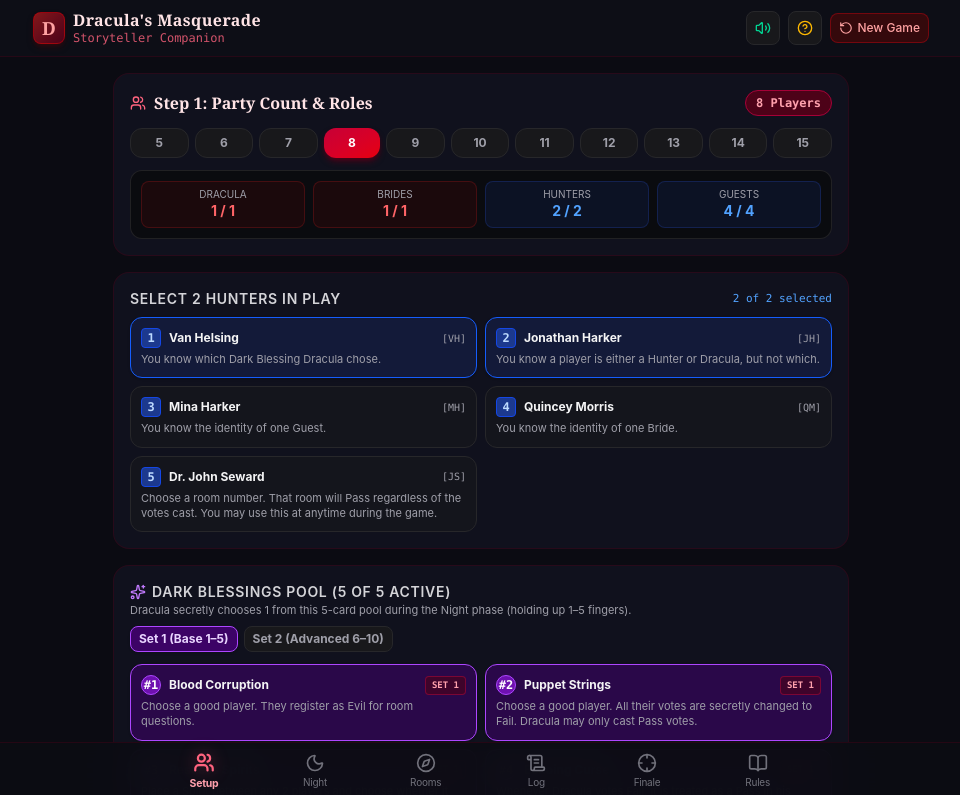
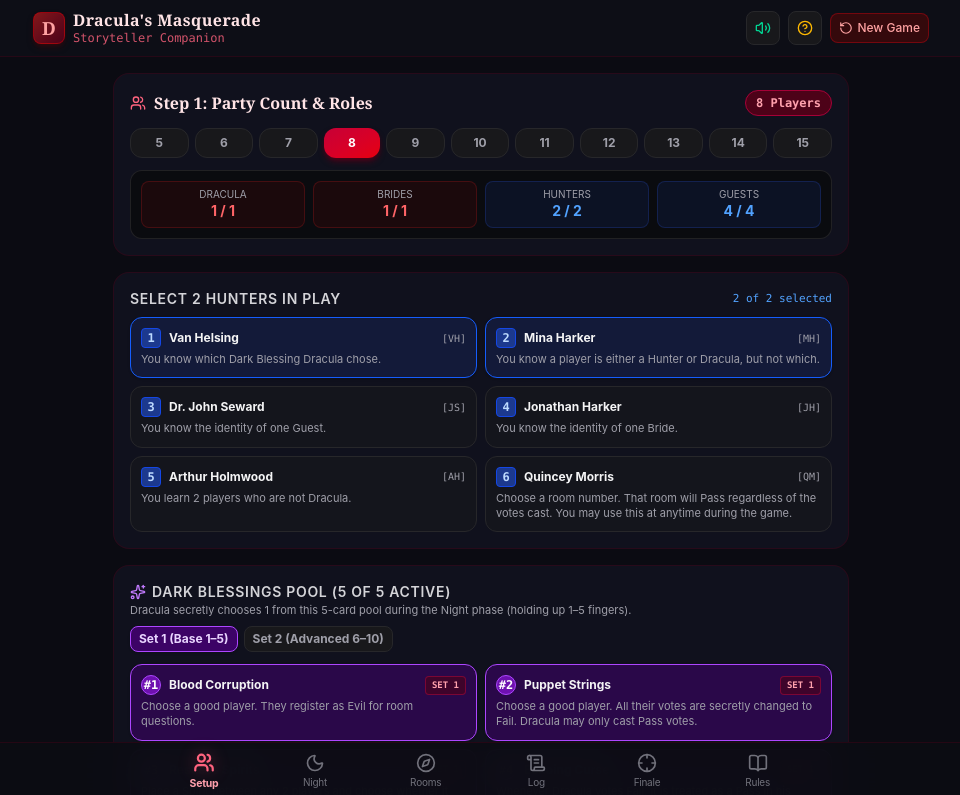
Before and after one commit to BehlV10/DraculasMasqueradeCompanionApp, a React (Vite) app: page / in a window 1280 px wide. Shown: the top 795 px of the page, without its empty margins (159-1119 px from the left). Built offline with nearby package versions, Linux system fonts and the light colour scheme.

Commit message:
Update Hunters 1-6 matching Print & Play PDF: add Arthur Holmwood, swapped abilities, and Quincey Morris room pass

```diff
--- a/src/App.tsx
+++ b/src/App.tsx
@@ -33,10 +33,11 @@ function createDefaultPlayers(count: number): Player[] {
       role = 'hunter';
       const hTypes: Player['hunterType'][] = [
         'van_helsing',
+        'mina_harker',
+        'dr_john_seward',
         'jonathan_harker',
-        'mina_harker',
+        'arthur_holmwood',
         'quincey_morris',
-        'dr_john_seward',
       ];
       hunterType = hTypes[i - (1 + rule.brides)];
     } else {
@@ -59,7 +60,7 @@ function createDefaultPlayers(count: number): Player[] {
 
 const defaultSettings: GameSettings = {
   playerCount: 8,
-  selectedHunters: ['van_helsing', 'jonathan_harker'],
+  selectedHunters: ['van_helsing', 'mina_harker'],
   selectedBlessingIds: [1, 2, 3, 4, 5],
   explorationTimeMinutes: 20,
   finaleTimeMinutes: 6,
@@ -76,6 +77,7 @@ const defaultInitialState: GameState = {
   restlessSpirits: [],
   shadowRoomNumber: null,
   sewardRoomNumber: null,
+  morrisRoomNumber: null,
   echoingCurseActive: false,
   echoingCurseDraculaVotedFail: false,
   twistedPlayerId: null,
@@ -99,7 +101,17 @@ export function App() {
     try {
       const saved = localStorage.getItem(STORAGE_KEY);
       if (saved) {
-        return JSON.parse(saved);
+        const parsed = JSON.parse(saved);
+        return {
+          ...defaultInitialState,
+          ...parsed,
+          settings: {
+            ...defaultSettings,
+            ...(parsed.settings || {}),
+          },
+          morrisRoomNumber: parsed.morrisRoomNumber ?? parsed.sewardRoomNumber ?? null,
+          sewardRoomNumber: parsed.morrisRoomNumber ?? parsed.sewardRoomNumber ?? null,
+        };
       }
     } catch (e) {
       console.error('Failed to restore saved game', e);
--- a/src/components/NightTab.tsx
+++ b/src/components/NightTab.tsx
@@ -327,31 +327,92 @@ export const NightTab: React.FC<NightTabProps> = ({
           ? `Dracula chose #${blessing.id}: ${blessing.name} (${blessing.description})`
           : 'Wait for Dracula to choose a Dark Blessing first!';
       }
-      case 'jonathan_harker': {
+      case 'mina_harker': {
         // Find candidates: other hunters or Dracula
-        const candidates = players.filter(p => p.role === 'dracula' || (p.role === 'hunter' && p.hunterType !== 'jonathan_harker'));
+        const candidates = players.filter(p => p.role === 'dracula' || (p.role === 'hunter' && p.hunterType !== 'mina_harker'));
         if (candidates.length === 0) return 'Dracula';
         const candidate = candidates[0];
         const cColor = getPlayerColor(candidate.colorId);
-        return `Show Jonathan Harker: ${candidate.name} (${cColor.name}, Seat ${candidate.seat}). Say: "This player is either Dracula or a Hunter."`;
+        return `Show Mina Harker: ${candidate.name} (${cColor.name}, Seat ${candidate.seat}). Say: "This player is either Dracula or a Hunter."`;
       }
-      case 'mina_harker': {
+      case 'dr_john_seward': {
         const target = guests[0];
         if (!target) return 'No guest available.';
         const tColor = getPlayerColor(target.colorId);
-        return `Show Mina Harker: ${target.name} (${tColor.name}, Seat ${target.seat}). Say: "This player is a Guest."`;
+        return `Show Dr. John Seward: ${target.name} (${tColor.name}, Seat ${target.seat}). Say: "This player is a Guest."`;
       }
-      case 'quincey_morris': {
+      case 'jonathan_harker': {
         const target = brides[0];
         if (!target) return 'No bride available.';
         const tColor = getPlayerColor(target.colorId);
-        return `Show Quincey Morris: ${target.name} (${tColor.name}, Seat ${target.seat}). Say: "This player is a Bride."`;
+        return `Show Jonathan Harker: ${target.name} (${tColor.name}, Seat ${target.seat}). Say: "This player is a Bride."`;
       }
-      case 'dr_john_seward': {
-        return 'Whisper to Dr. Seward: "You may choose a room number at any time during the game. That room will Pass regardless of votes."';
+      case 'arthur_holmwood': {
+        const nonDracula = players.filter(p => p.role !== 'dracula' && p.hunterType !== 'arthur_holmwood');
+        if (nonDracula.length < 2) return 'Not enough non-Dracula players to show.';
+        const c1 = nonDracula[0];
+        const c2 = nonDracula[1];
+        const col1 = getPlayerColor(c1.colorId);
+        const col2 = getPlayerColor(c2.colorId);
+        return `Show Arthur Holmwood: ${c1.name} (${col1.name}, Seat ${c1.seat}) and ${c2.name} (${col2.name}, Seat ${c2.seat}). Say: "These 2 players are not Dracula."`;
+      }
+      case 'quincey_morris': {
+        return 'Whisper to Quincey Morris: "You may choose a room number at any time during the game. That room will Pass regardless of votes."';
       }
       default:
         return 'No secret information.';
+    }
+  };
+
+  const getHunterLieSuggestion = (hunterType?: HunterType) => {
+    switch (hunterType) {
+      case 'van_helsing': {
+        const poolBlessings = DARK_BLESSINGS.filter(b => activeBlessingIds.includes(b.id) && b.id !== chosenBlessingId);
+        const alt = poolBlessings[0] || DARK_BLESSINGS.find(b => b.id !== chosenBlessingId);
+        return alt ? `Whisper an incorrect Dark Blessing: #${alt.id}: ${alt.name}` : 'Whisper an incorrect Dark Blessing.';
+      }
+      case 'mina_harker': {
+        const guestsOrBrides = players.filter(p => p.role === 'guest' || p.role === 'bride');
+        const alt = guestsOrBrides[0];
+        if (alt) {
+          const col = getPlayerColor(alt.colorId);
+          return `Point to ${alt.name} (${col.name}, Seat ${alt.seat}, who is a ${alt.role}) and say: "This player is either Dracula or a Hunter."`;
+        }
+        return 'Point to a Guest or Bride and say they are Dracula or a Hunter.';
+      }
+      case 'dr_john_seward': {
+        const nonGuests = players.filter(p => p.role !== 'guest');
+        const alt = nonGuests[0];
+        if (alt) {
+          const col = getPlayerColor(alt.colorId);
+          return `Point to ${alt.name} (${col.name}, Seat ${alt.seat}, who is ${alt.role}) and say: "This player is a Guest."`;
+        }
+        return 'Point to Dracula, a Bride, or another Hunter and say they are a Guest.';
+      }
+      case 'jonathan_harker': {
+        const nonBrides = players.filter(p => p.role !== 'bride');
+        const alt = nonBrides[0];
+        if (alt) {
+          const col = getPlayerColor(alt.colorId);
+          return `Point to ${alt.name} (${col.name}, Seat ${alt.seat}, who is ${alt.role}) and say: "This player is a Bride."`;
+        }
+        return 'Point to Dracula, a Guest, or another Hunter and say they are a Bride.';
+      }
+      case 'arthur_holmwood': {
+        const drac = players.find(p => p.role === 'dracula');
+        const other = players.find(p => p.role !== 'dracula' && p.hunterType !== 'arthur_holmwood');
+        if (drac && other) {
+          const colD = getPlayerColor(drac.colorId);
+          const colO = getPlayerColor(other.colorId);
+          return `Include Dracula: Point to ${drac.name} (${colD.name}, Seat ${drac.seat}) & ${other.name} (${colO.name}, Seat ${other.seat}) and say: "These 2 players are not Dracula."`;
+        }
+        return 'Point to 2 players including Dracula and say they are not Dracula.';
+      }
+      case 'quincey_morris': {
+        return 'Quincey Morris has no secret info to falsify; they designate a forced room pass.';
+      }
+      default:
+        return 'Give convincing false information.';
     }
   };
 
@@ -1115,7 +1176,7 @@ export const NightTab: React.FC<NightTabProps> = ({
                   </div>
 
                   {hunter.id === wingedHunterId && (
-                    <div className="bg-rose-950/70 border border-rose-600 rounded-lg p-2 text-xs text-rose-200 space-y-0.5">
+                    <div className="bg-rose-950/70 border border-rose-600 rounded-lg p-2 text-xs text-rose-200 space-y-1">
                       <span className="font-bold flex items-center gap-1 text-rose-300 text-[11px] uppercase tracking-wider">
                         <AlertTriangle className="w-3.5 h-3.5 text-rose-400" />
                         Winged Spies Active! Give False Information:
@@ -1123,6 +1184,10 @@ export const NightTab: React.FC<NightTabProps> = ({
                       <p className="text-[11px] text-zinc-200 leading-snug">
                         Dracula targeted this Hunter. Give them convincing FALSE information instead of the truth below!
                       </p>
+                      <div className="mt-1 pt-1 border-t border-rose-800/60 text-[11px] text-amber-200">
+                        <span className="font-bold">Suggested False Info: </span>
+                        <span>{getHunterLieSuggestion(hunter.hunterType)}</span>
+                      </div>
                     </div>
                   )}
 
--- a/src/components/RoomsTab.tsx
+++ b/src/components/RoomsTab.tsx
@@ -240,11 +240,11 @@ export const RoomsTab: React.FC<RoomsTabProps> = ({
   });
 
   const isShadowForcedFail = gameState.shadowRoomNumber === currentRoomNumber;
-  const isSewardForcedPass = gameState.sewardRoomNumber === currentRoomNumber;
+  const isMorrisForcedPass = (gameState.morrisRoomNumber ?? gameState.sewardRoomNumber) === currentRoomNumber;
   const isEchoingCurseFail = gameState.echoingCurseActive;
 
   let finalOutcome: 'pass' | 'fail' = 'pass';
-  if (isSewardForcedPass) {
+  if (isMorrisForcedPass) {
     finalOutcome = 'pass';
   } else if (isShadowForcedFail || isEchoingCurseFail) {
     finalOutcome = 'fail';
@@ -357,7 +357,8 @@ export const RoomsTab: React.FC<RoomsTabProps> = ({
       timestamp: Date.now(),
       echoingCurseTriggered: isEchoingCurseFail,
       gatheringShadowsTriggered: isShadowForcedFail,
-      sewardPassedTriggered: isSewardForcedPass,
+      morrisPassedTriggered: isMorrisForcedPass,
+      sewardPassedTriggered: isMorrisForcedPass,
     };
 
     setGameState(prev => ({
@@ -522,8 +523,10 @@ export const RoomsTab: React.FC<RoomsTabProps> = ({
           )}
         </div>
 
-        {/* Special Room Overrides (Blessing #5 Gathering Shadows & Hunter Dr. Seward) */}
-        {(gameState.chosenBlessingId === 5 || gameState.settings.selectedHunters.includes('dr_john_seward')) && (
+        {/* Special Room Overrides (Blessing #5 Gathering Shadows & Hunter Quincey Morris) */}
+        {(gameState.chosenBlessingId === 5 ||
+          gameState.settings.selectedHunters.includes('quincey_morris') ||
+          gameState.settings.selectedHunters.includes('dr_john_seward')) && (
           <div className="bg-[#121320] rounded-xl p-3 border border-purple-900/50 mb-3 space-y-2.5">
             <div className="flex items-center gap-2">
               <Sparkles className="w-4 h-4 text-purple-400" />
@@ -565,24 +568,27 @@ export const RoomsTab: React.FC<RoomsTabProps> = ({
                 </div>
               )}
 
-              {/* Dr. John Seward */}
-              {gameState.settings.selectedHunters.includes('dr_john_seward') && (
+              {/* Quincey Morris */}
+              {(gameState.settings.selectedHunters.includes('quincey_morris') ||
+                gameState.settings.selectedHunters.includes('dr_john_seward')) && (
                 <div className="p-2.5 rounded-xl bg-blue-950/30 border border-blue-900/60 space-y-1.5">
                   <div className="flex items-center justify-between">
                     <span className="font-bold text-blue-300 flex items-center gap-1">
-                      <span>💉 Dr. Seward's Tonic (Hunter):</span>
+                      <span>🗡️ Quincey Morris Room Pass (Hunter):</span>
                     </span>
                     <span className="text-[10px] text-zinc-400 font-mono">
-                      {gameState.sewardRoomNumber ? `Auto-Passes Room #${gameState.sewardRoomNumber}` : 'Not designated'}
+                      {(gameState.morrisRoomNumber ?? gameState.sewardRoomNumber)
+                        ? `Auto-Passes Room #${gameState.morrisRoomNumber ?? gameState.sewardRoomNumber}`
+                        : 'Not designated'}
                     </span>
                   </div>
                   <div className="flex items-center gap-2">
                     <label className="text-[10px] uppercase font-bold text-zinc-400">Target Room:</label>
                     <select
-                      value={gameState.sewardRoomNumber || ''}
+                      value={(gameState.morrisRoomNumber ?? gameState.sewardRoomNumber) || ''}
                       onChange={e => {
                         const val = e.target.value ? Number(e.target.value) : null;
-                        setGameState(prev => ({ ...prev, sewardRoomNumber: val }));
+                        setGameState(prev => ({ ...prev, morrisRoomNumber: val, sewardRoomNumber: val }));
                       }}
                       className="bg-zinc-900 border border-zinc-700 rounded-lg px-2 py-1 text-xs text-zinc-200 flex-1 font-mono focus:border-blue-500"
                     >
@@ -1014,9 +1020,9 @@ export const RoomsTab: React.FC<RoomsTabProps> = ({
                     🌀 Twisted Whispers Active: In this player's solo room, Pass gives false information and Fail gives true information!
                   </span>
                 )}
-                {isSewardForcedPass && (
+                {isMorrisForcedPass && (
                   <span className="text-[11px] text-emerald-300 block font-medium mt-0.5">
-                    💉 Dr. Seward's Tonic Triggered: Room #{currentRoomNumber} automatically Passes regardless of votes!
+                    🗡️ Quincey Morris Room Pass Triggered: Room #{currentRoomNumber} automatically Passes regardless of votes!
                   </span>
                 )}
                 {isShadowForcedFail && (
--- a/src/data/gameData.ts
+++ b/src/data/gameData.ts
@@ -152,36 +152,44 @@ export const HUNTERS: HunterInfo[] = [
     nightInstruction: 'Show or whisper the Dark Blessing that Dracula chose in secret.',
   },
   {
-    id: 'jonathan_harker',
+    id: 'mina_harker',
     number: 2,
-    name: 'Jonathan Harker',
-    initials: 'JH',
+    name: 'Mina Harker',
+    initials: 'MH',
     description: 'You know a player is either a Hunter or Dracula, but not which.',
     nightInstruction: 'Point to a player who is either another Hunter or Dracula (without specifying which).',
   },
   {
-    id: 'mina_harker',
+    id: 'dr_john_seward',
     number: 3,
-    name: 'Mina Harker',
-    initials: 'MH',
+    name: 'Dr. John Seward',
+    initials: 'JS',
     description: 'You know the identity of one Guest.',
     nightInstruction: 'Point to one player who is a regular Guest.',
   },
   {
-    id: 'quincey_morris',
+    id: 'jonathan_harker',
     number: 4,
-    name: 'Quincey Morris',
-    initials: 'QM',
+    name: 'Jonathan Harker',
+    initials: 'JH',
     description: 'You know the identity of one Bride.',
     nightInstruction: 'Point to one player who is a Bride of Dracula.',
   },
   {
-    id: 'dr_john_seward',
+    id: 'arthur_holmwood',
     number: 5,
-    name: 'Dr. John Seward',
-    initials: 'JS',
+    name: 'Arthur Holmwood',
+    initials: 'AH',
+    description: 'You learn 2 players who are not Dracula.',
+    nightInstruction: 'Point to 2 players who are not Dracula (such as Guests, Brides, or other Hunters).',
+  },
+  {
+    id: 'quincey_morris',
+    number: 6,
+    name: 'Quincey Morris',
+    initials: 'QM',
     description: 'Choose a room number. That room will Pass regardless of the votes cast. You may use this at anytime during the game.',
-    nightInstruction: 'Remind Dr. Seward that he can declare a room number during the game to force it to Pass.',
+    nightInstruction: 'Remind Quincey Morris that they can declare a room number at any time during the game to force it to Pass.',
   },
 ];
 
--- a/src/types/game.ts
+++ b/src/types/game.ts
@@ -10,10 +10,11 @@ export type RoleType = 'dracula' | 'bride' | 'hunter' | 'guest';
 
 export type HunterType =
   | 'van_helsing'
+  | 'mina_harker'
+  | 'dr_john_seward'
   | 'jonathan_harker'
-  | 'mina_harker'
-  | 'quincey_morris'
-  | 'dr_john_seward';
+  | 'arthur_holmwood'
+  | 'quincey_morris';
 
 export type DarkBlessingId = 1 | 2 | 3 | 4 | 5 | 6 | 7 | 8 | 9 | 10;
 
@@ -77,6 +78,7 @@ export interface RoomLogEntry {
   echoingCurseTriggered?: boolean;
   gatheringShadowsTriggered?: boolean;
   sewardPassedTriggered?: boolean;
+  morrisPassedTriggered?: boolean;
 }
 
 export interface RestlessSpirit {
@@ -106,6 +108,7 @@ export interface GameState {
   restlessSpirits: RestlessSpirit[];
   shadowRoomNumber: number | null;
   sewardRoomNumber: number | null;
+  morrisRoomNumber?: number | null;
   echoingCurseActive: boolean; // next room fails if true
   echoingCurseDraculaVotedFail: boolean;
   // Set 2 Blessings State
```
Also changed, not shown: src/components/HistoryTab.tsx (+17 -0 lines).
